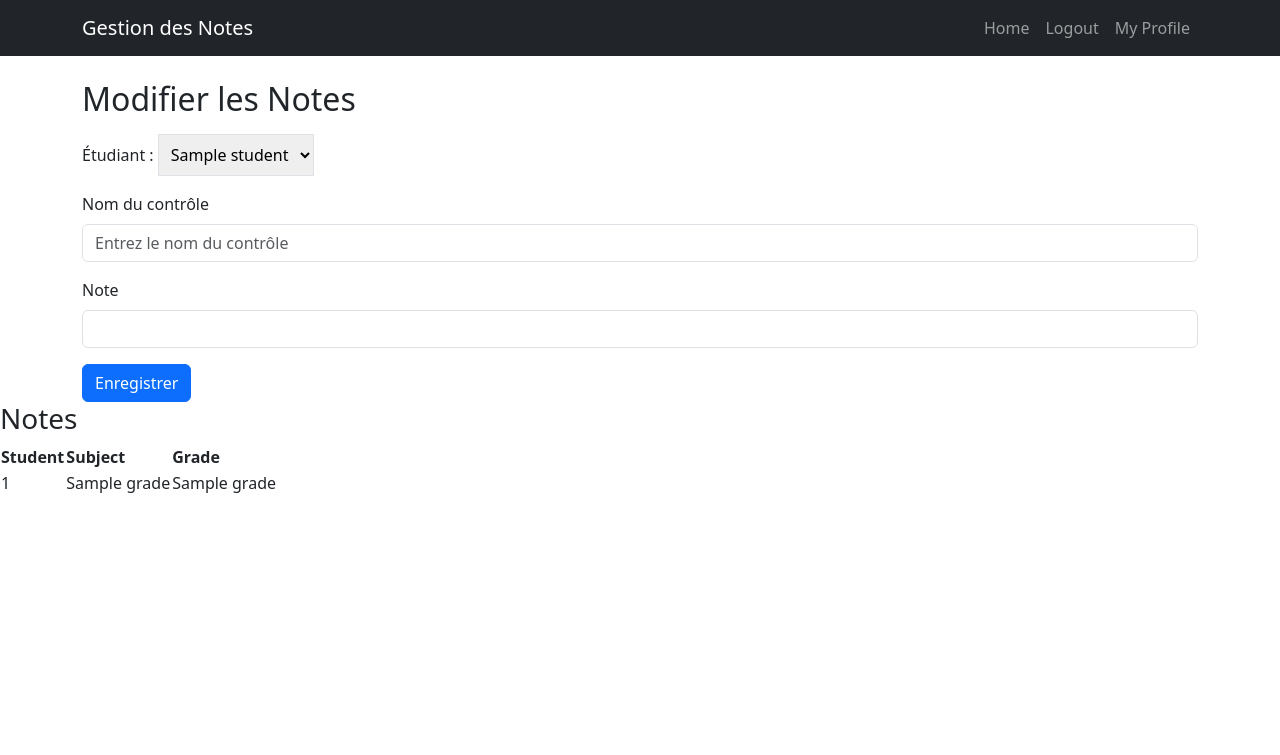
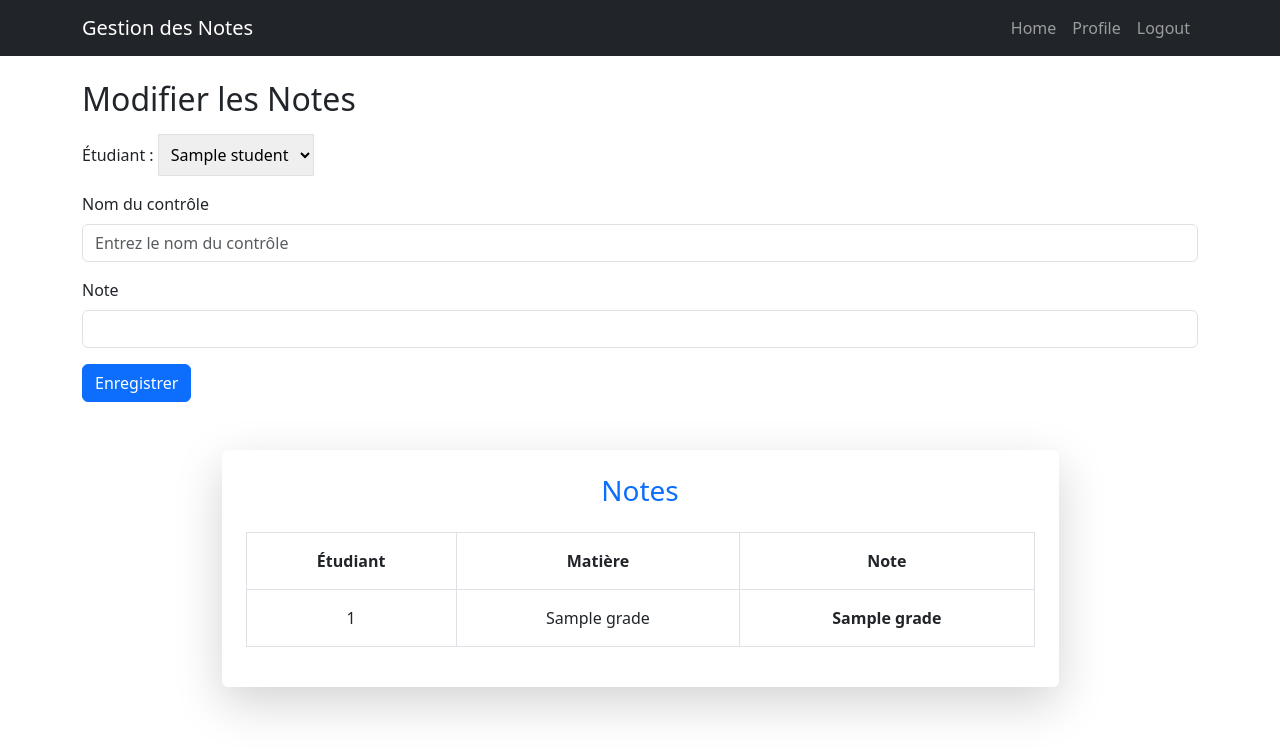
Before and after one commit to Bruburnono/DevSecOps, a Flask app: template templates/teacher.html in a window 1280 px wide. Shown: the top 755 px of the page. Run offline with Flask 3, Linux system fonts and the light colour scheme; the template is opened without the code that fills it: most values are stand-ins (such as "Sample title", 1, 10 or a date in 2020); some libraries are stand-ins or nearby versions.

Commit message:
Update teacher.html
finition style teacher.html

```diff
--- a/templates/teacher.html
+++ b/templates/teacher.html
@@ -13,8 +13,8 @@
             <div class="collapse navbar-collapse">
                 <ul class="navbar-nav ms-auto">
                     <li class="nav-item"><a class="nav-link" href="/">Home</a></li>
+                    <li class="nav-item"><a class="nav-link" href="/logout">Profile</a></li>
                     <li class="nav-item"><a class="nav-link" href="/logout">Logout</a></li>
-                    <li class="nav-item"><a class="nav-link" href="/logout">My Profile</a></li>
                 </ul>
             </div>
         </div>
@@ -45,26 +45,32 @@
         </form>
     </div>
 
-    <div class="col-md-8">
-        <h3>Notes</h3>
-        <table>
-            <thead>
+    <div class="container mt-5 d-flex justify-content-center">
+        <div class="bg-white shadow-lg rounded p-4 w-75">
+            <h3 class="text-center text-primary mb-4">Notes</h3>
+
+            <div class="table-responsive">
+                <table class="table table-bordered text-center">
+                    <thead class="bg-success text-white">
                         <tr>
-                    <th>Student</th>
-                    <th>Subject</th>
-                    <th>Grade</th>
+                            <th class="p-3">Étudiant</th>
+                            <th class="p-3">Matière</th>
+                            <th class="p-3">Note</th>
                         </tr>
                     </thead>
+                    <tbody>
                         {% for grade in grades %}
-                <tr>
-                    <td>{{ grade[0] }}</td>
-                    <td>{{ grade[1] }}</td>
-                    <td>{{ grade[2] }}</td>
+                        <tr class="bg-light">
+                            <td class="p-3">{{ grade[0] }}</td>
+                            <td class="p-3">{{ grade[1] }}</td>
+                            <td class="p-3 fw-bold">{{ grade[2] }}</td>
                         </tr>
                         {% endfor %}
                     </tbody>
                 </table>
             </div>
+        </div>
+    </div>
     <script src="https://cdn.jsdelivr.net/npm/bootstrap@5.3.0/dist/js/bootstrap.bundle.min.js"></script>
 </body>
 </html>
```
Lines whose indentation alone changed are shown as unchanged.
